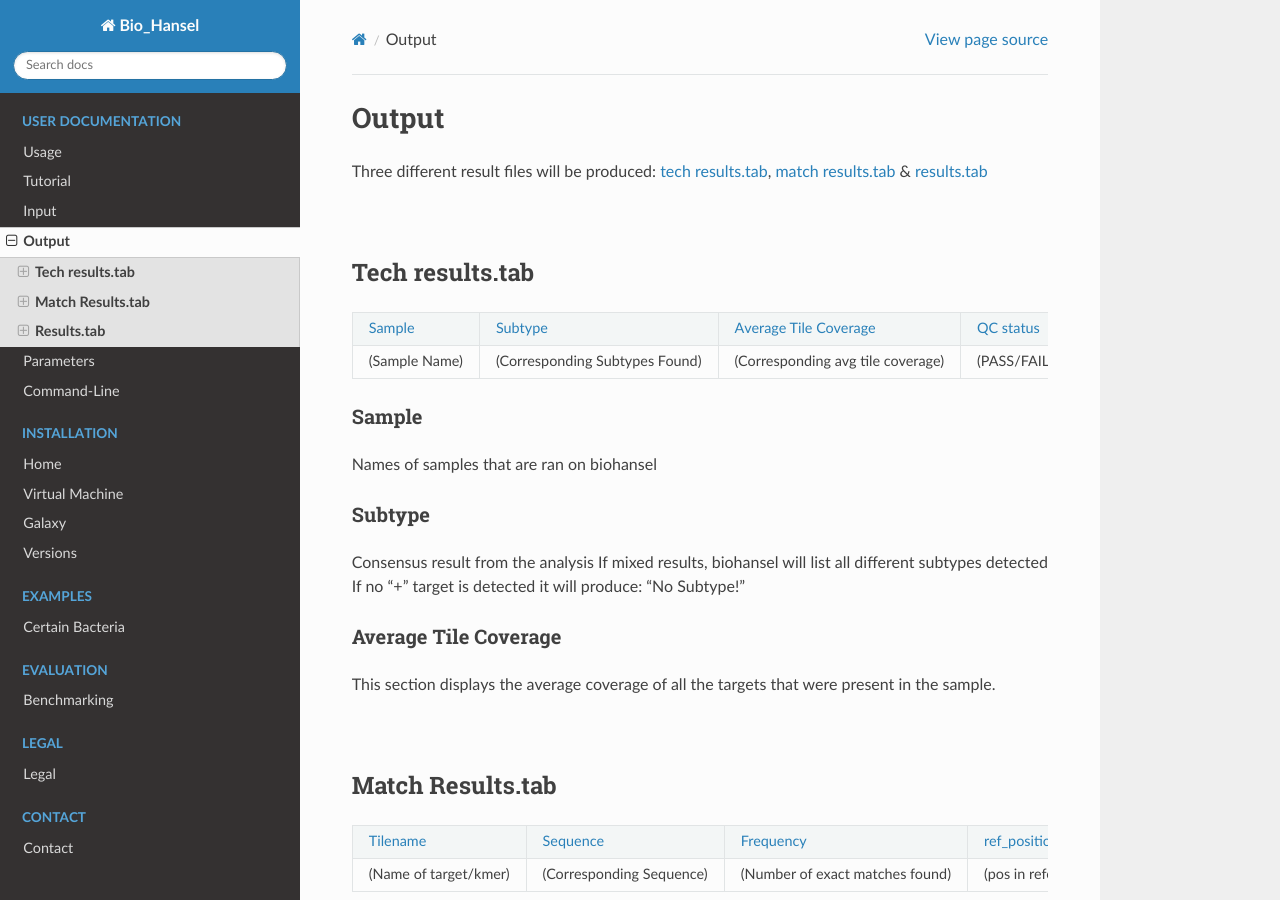
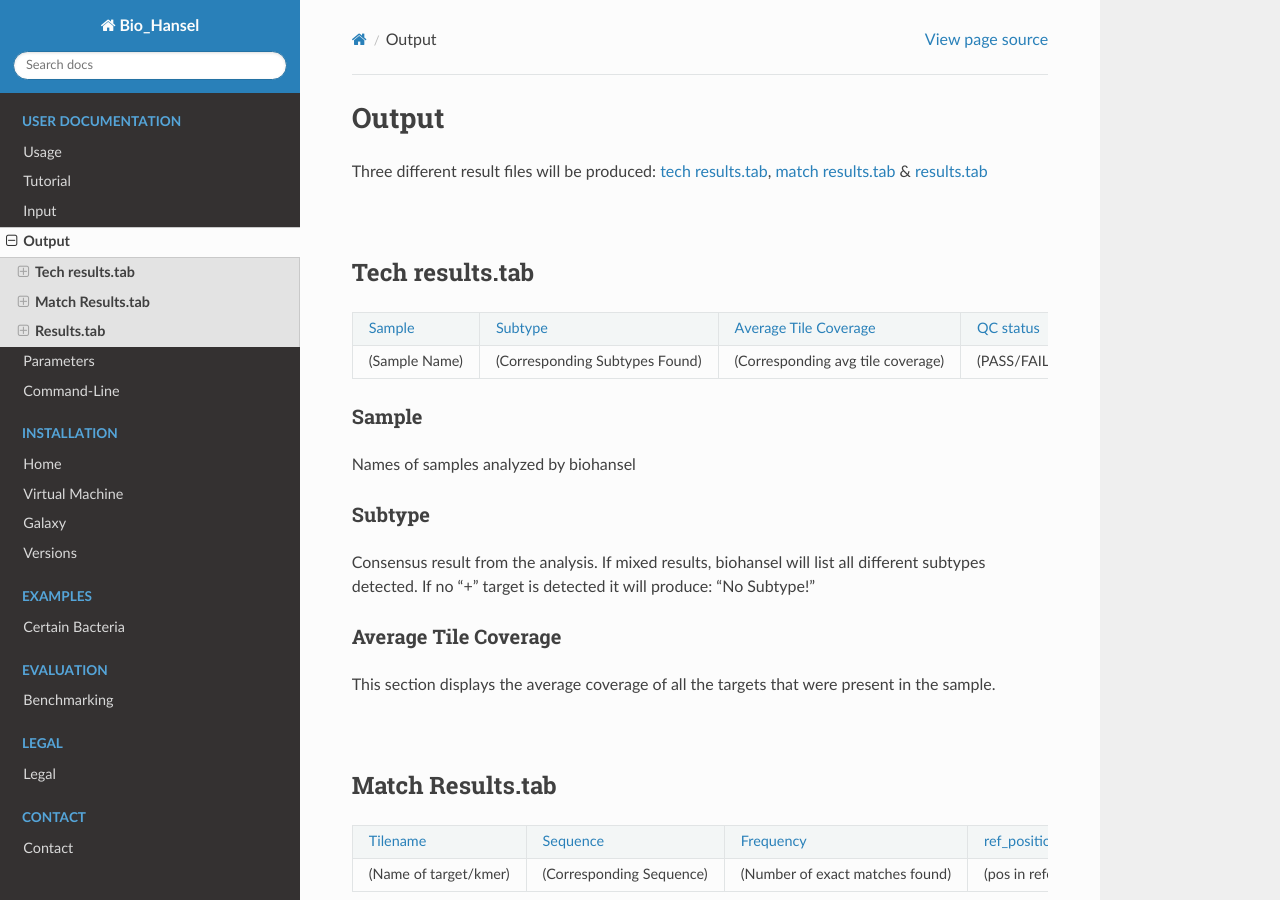
Before and after one commit to phac-nml/biohansel, a Sphinx documentation site: the page built from docs/source/user-docs/output.rst, in a window 1280 px wide and 900 px high. Built offline with Sphinx 7.4.7 and the Read the Docs theme 2.0.0, drawn with Linux system fonts in a browser that asks for light colours; some of the changed text lies outside the part shown.

Commit message:
Update output.rst
fixing typos

```diff
--- a/docs/source/user-docs/output.rst
+++ b/docs/source/user-docs/output.rst
@@ -51,13 +51,13 @@ Three different result files will be produced: `tech results.tab`_, `match resul
 
 **Sample**
 ----------
-Names of samples that are ran on biohansel
+Names of samples analyzed by biohansel
 
 
 **Subtype**
 -----------
-Consensus result from the analysis
-If mixed results, biohansel will list all different subtypes detected
+Consensus result from the analysis.
+If mixed results, biohansel will list all different subtypes detected.
 If no "+" target is detected it will produce: "No Subtype!"
 
 
```
Also changed, not shown: other parts of docs/source/user-docs/output.rst (+1 -1 lines).
